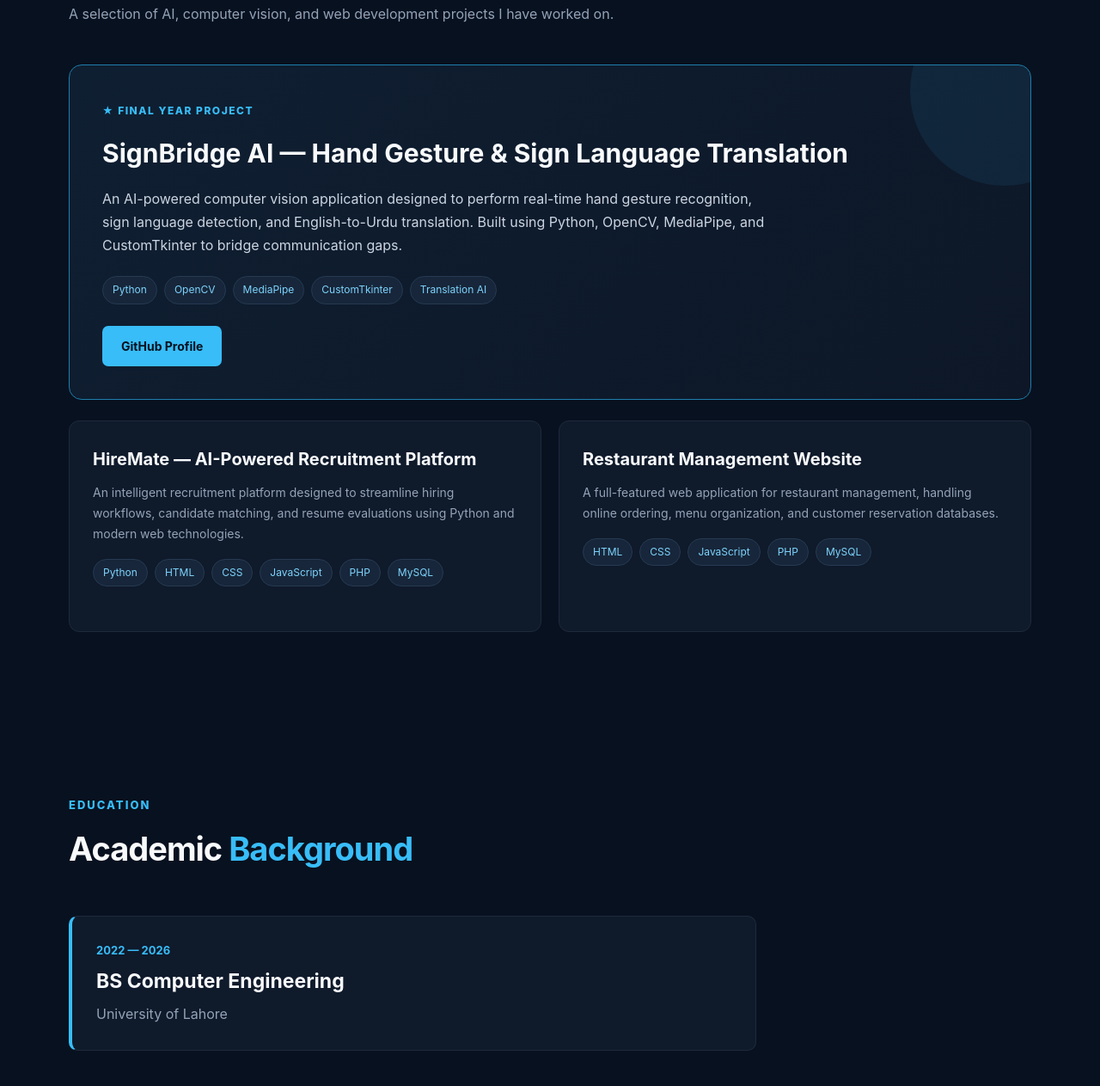
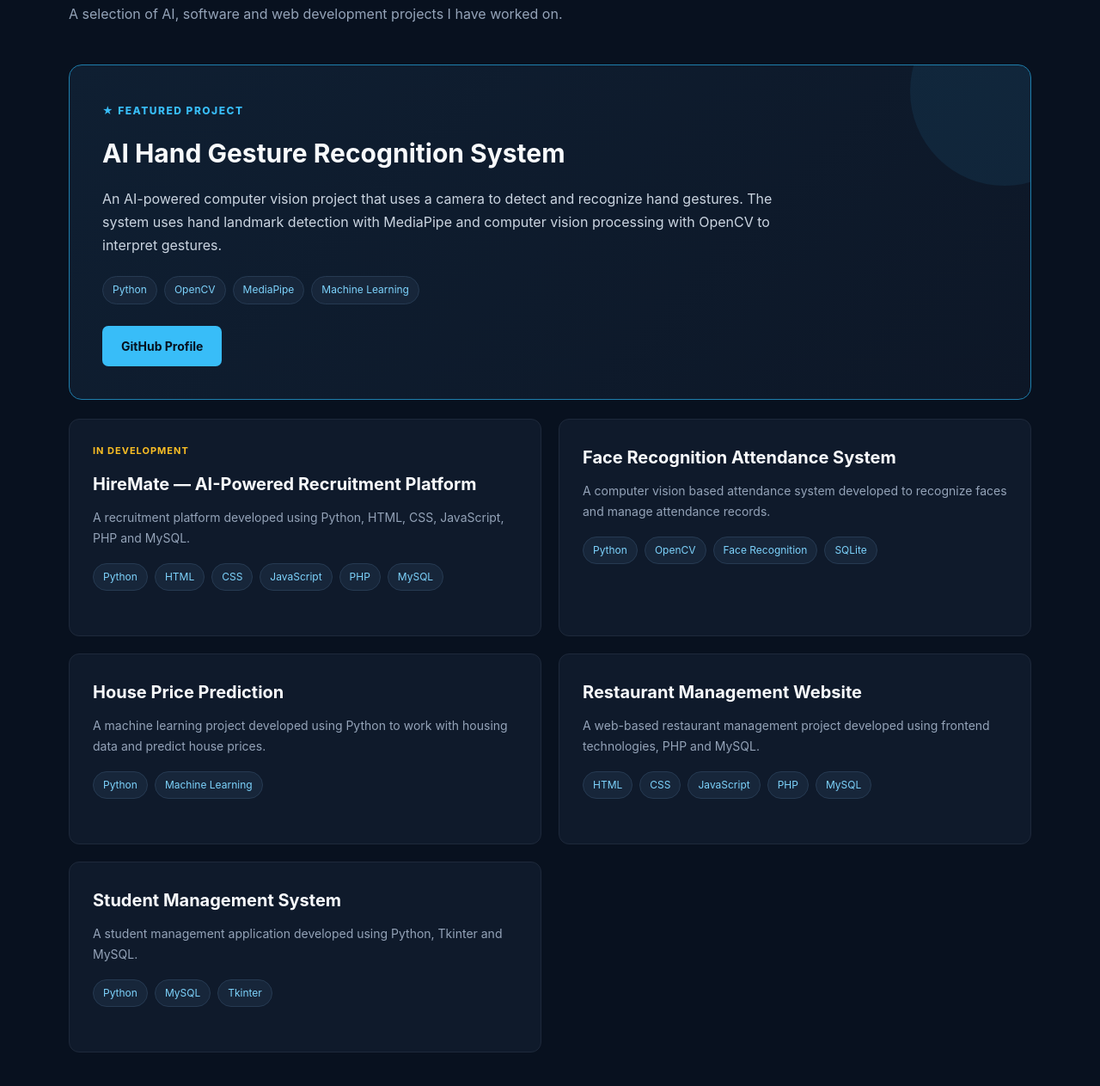
Before and after one commit to engawais/engawais.github.io, a plain HTML site: page index.html in a window 1280 px wide. Shown: the part 2353-3616 px from the top of the page at 86% size. Drawn offline with Linux system fonts and the light colour scheme.

Commit message:
Update index.html

```diff
--- a/index.html
+++ b/index.html
@@ -294,7 +294,6 @@
             padding: 38px;
             position: relative;
             overflow: hidden;
-            margin-bottom: 24px;
         }
 
         .featured-project::before {
@@ -351,6 +350,7 @@
             display: grid;
             grid-template-columns: repeat(2, 1fr);
             gap: 20px;
+            margin-top: 22px;
         }
 
         .project-card {
@@ -364,6 +364,15 @@
         .project-card:hover {
             transform: translateY(-4px);
             border-color: #38bdf8;
+        }
+
+        .project-status {
+            color: #fbbf24;
+            font-size: 11px;
+            font-weight: 700;
+            letter-spacing: 1px;
+            text-transform: uppercase;
+            margin-bottom: 12px;
         }
 
         .project-card h3 {
@@ -589,9 +598,9 @@
 
                     <p>
                         My strongest area of interest is AI and Computer
-                        Vision. I have developed real-time hand gesture
-                        recognition and translation systems using Python, OpenCV
-                        and MediaPipe.
+                        Vision. I have developed an AI hand gesture
+                        recognition system using Python, OpenCV and
+                        MediaPipe.
                     </p>
 
                     <p>
@@ -699,7 +708,7 @@
                     <p>
                         OpenCV<br>
                         MediaPipe<br>
-                        Gesture Recognition
+                        Face Recognition
                     </p>
 
                 </div>
@@ -744,28 +753,30 @@
                 </h2>
 
                 <p class="section-description">
-                    A selection of AI, computer vision, and web development
+                    A selection of AI, software and web development
                     projects I have worked on.
                 </p>
 
             </div>
 
 
-            <!-- PROJECT 1: FEATURED (SignBridge AI) -->
+            <!-- FEATURED -->
             <div class="featured-project">
 
                 <div class="featured-badge">
-                    ★ FINAL YEAR PROJECT
+                    ★ FEATURED PROJECT
                 </div>
 
                 <h3>
-                    SignBridge AI — Hand Gesture & Sign Language Translation
+                    AI Hand Gesture Recognition System
                 </h3>
 
                 <p>
-                    An AI-powered computer vision application designed to perform real-time
-                    hand gesture recognition, sign language detection, and English-to-Urdu translation.
-                    Built using Python, OpenCV, MediaPipe, and CustomTkinter to bridge communication gaps.
+                    An AI-powered computer vision project that uses a
+                    camera to detect and recognize hand gestures.
+                    The system uses hand landmark detection with
+                    MediaPipe and computer vision processing with
+                    OpenCV to interpret gestures.
                 </p>
 
                 <div class="tech-list">
@@ -773,8 +784,7 @@
                     <span class="tech">Python</span>
                     <span class="tech">OpenCV</span>
                     <span class="tech">MediaPipe</span>
-                    <span class="tech">CustomTkinter</span>
-                    <span class="tech">Translation AI</span>
+                    <span class="tech">Machine Learning</span>
 
                 </div>
 
@@ -787,17 +797,23 @@
             </div>
 
 
-            <!-- PROJECT 2 & 3 GRID -->
+            <!-- OTHER PROJECTS -->
             <div class="projects-grid">
 
+
                 <div class="project-card">
+
+                    <div class="project-status">
+                        In Development
+                    </div>
 
                     <h3>
                         HireMate — AI-Powered Recruitment Platform
                     </h3>
 
                     <p>
-                        An intelligent recruitment platform designed to streamline hiring workflows, candidate matching, and resume evaluations using Python and modern web technologies.
+                        A recruitment platform developed using Python,
+                        HTML, CSS, JavaScript, PHP and MySQL.
                     </p>
 
                     <div class="tech-list">
@@ -815,11 +831,55 @@
                 <div class="project-card">
 
                     <h3>
+                        Face Recognition Attendance System
+                    </h3>
+
+                    <p>
+                        A computer vision based attendance system
+                        developed to recognize faces and manage
+                        attendance records.
+                    </p>
+
+                    <div class="tech-list">
+                        <span class="tech">Python</span>
+                        <span class="tech">OpenCV</span>
+                        <span class="tech">Face Recognition</span>
+                        <span class="tech">SQLite</span>
+                    </div>
+
+                </div>
+
+
+                <div class="project-card">
+
+                    <h3>
+                        House Price Prediction
+                    </h3>
+
+                    <p>
+                        A machine learning project developed using
+                        Python to work with housing data and predict
+                        house prices.
+                    </p>
+
+                    <div class="tech-list">
+                        <span class="tech">Python</span>
+                        <span class="tech">Machine Learning</span>
+                    </div>
+
+                </div>
+
+
+                <div class="project-card">
+
+                    <h3>
                         Restaurant Management Website
                     </h3>
 
                     <p>
-                        A full-featured web application for restaurant management, handling online ordering, menu organization, and customer reservation databases.
+                        A web-based restaurant management project
+                        developed using frontend technologies,
+                        PHP and MySQL.
                     </p>
 
                     <div class="tech-list">
@@ -828,6 +888,26 @@
                         <span class="tech">JavaScript</span>
                         <span class="tech">PHP</span>
                         <span class="tech">MySQL</span>
+                    </div>
+
+                </div>
+
+
+                <div class="project-card">
+
+                    <h3>
+                        Student Management System
+                    </h3>
+
+                    <p>
+                        A student management application developed
+                        using Python, Tkinter and MySQL.
+                    </p>
+
+                    <div class="tech-list">
+                        <span class="tech">Python</span>
+                        <span class="tech">MySQL</span>
+                        <span class="tech">Tkinter</span>
                     </div>
 
                 </div>
```
